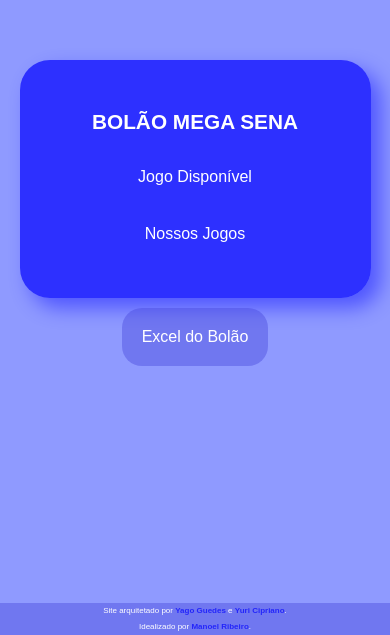
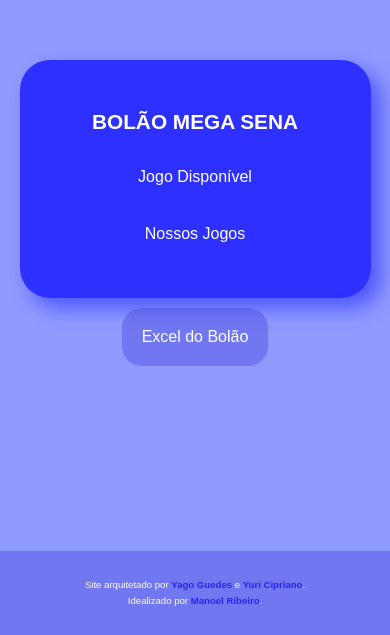
Before and after one commit to guedesyc/excel-main, a plain HTML site: page pag1.html in a window 390 px wide. Shown: the part 209-844 px from the top of the page. Drawn offline with Linux system fonts and the light colour scheme.

Commit message:
update footer responsive

```diff
--- a/style2.css
+++ b/style2.css
@@ -109,8 +109,9 @@ footer a{
         padding: 1.125rem 0 0.313rem 0;
     }
     footer{
-        font-size: 0.5rem;
+        font-size: 0.6rem;
         width: 100%;
+        height: 10%;
         line-height: 1rem;
         font-weight: 500;
         color: white;
```
